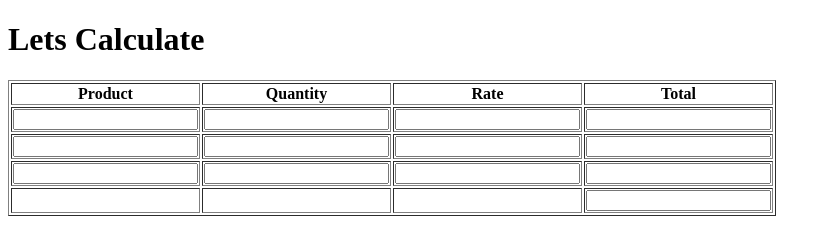
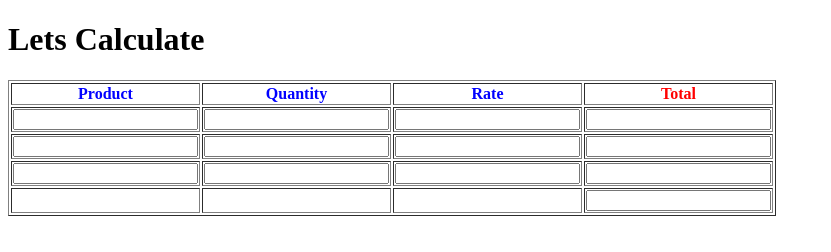
Before and after one commit to nikhita1995/coursera-test, a plain HTML site: page site/calculate.html in a window 1280 px wide. Shown: the whole page, without its empty margins (0-831 px from the left). Drawn offline with Linux system fonts and the light colour scheme.

Commit message:
Commited with css changes

```diff
--- a/site/calculate.html
+++ b/site/calculate.html
@@ -1,16 +1,17 @@
 <!DOCTYPE html>
 <html>
 <head>
-	<title></title>
+	<link rel="stylesheet" type="text/css" href="style.css">
+	<title>Calculator</title>
 </head>
 <body>
 	<h1>Lets Calculate</h1>
-	<table border="1">
+	<table border="1" class="myTable">
 		<tr>
-			<th>Product</th>
-			<th>Quantity</th>
-			<th>Rate</th>
-			<th>Total</th>
+			<th class="myHeading">Product</th>
+			<th class="myHeading">Quantity</th>
+			<th class="myHeading">Rate</th>
+			<th class="myTot">Total</th>
 		</tr>
 		<tr>
 			<td><input type="text" name="Product"/></td>
--- /dev/null
+++ b/site/style.css
@@ -0,0 +1,13 @@
+.myHeading{
+	color: #0000ff;
+	font-family: serif;
+}
+
+.myTot{
+	color: #ff0000;
+	font-family: serif;
+}
+
+.myTable{
+	table-layout: fixed;
+}
```
